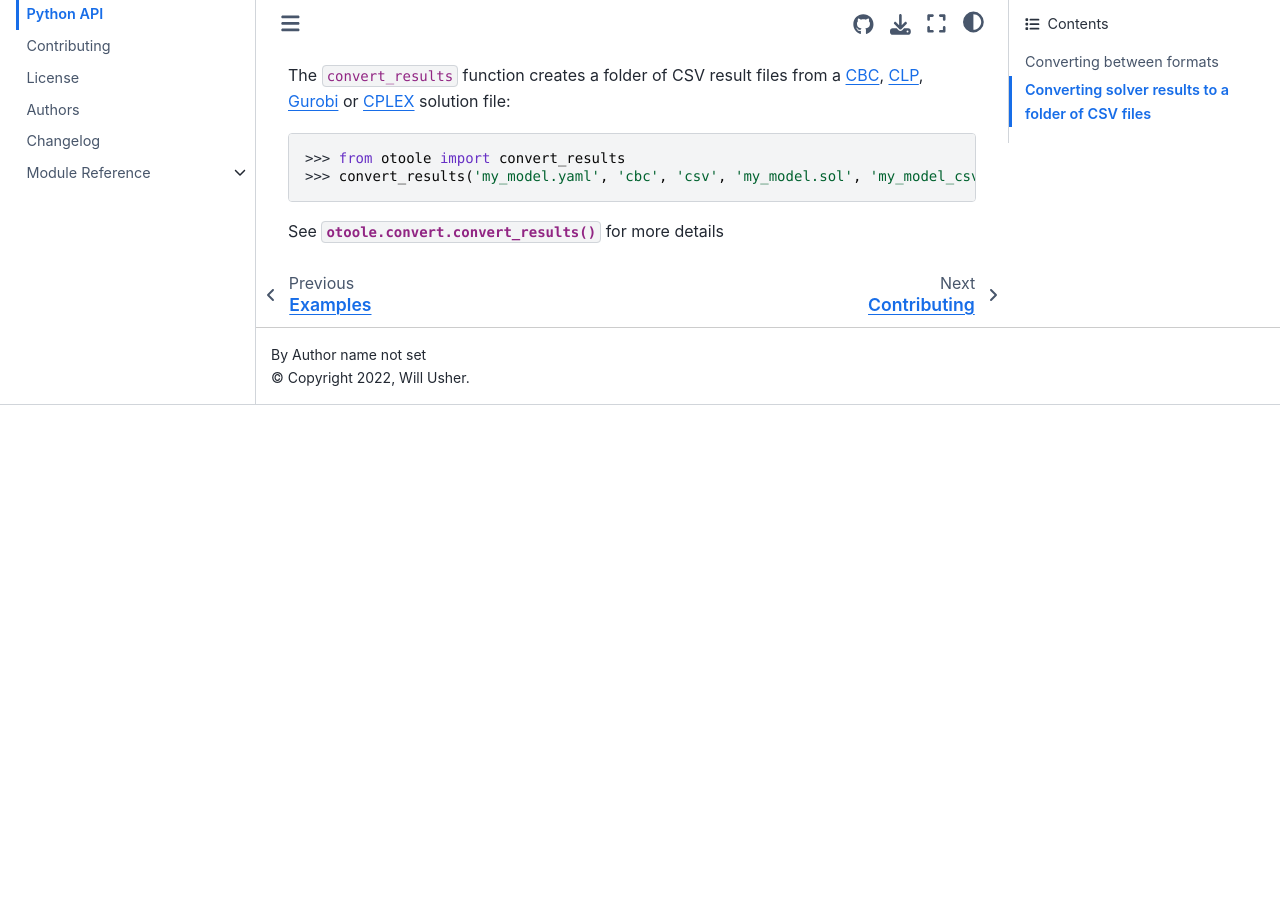
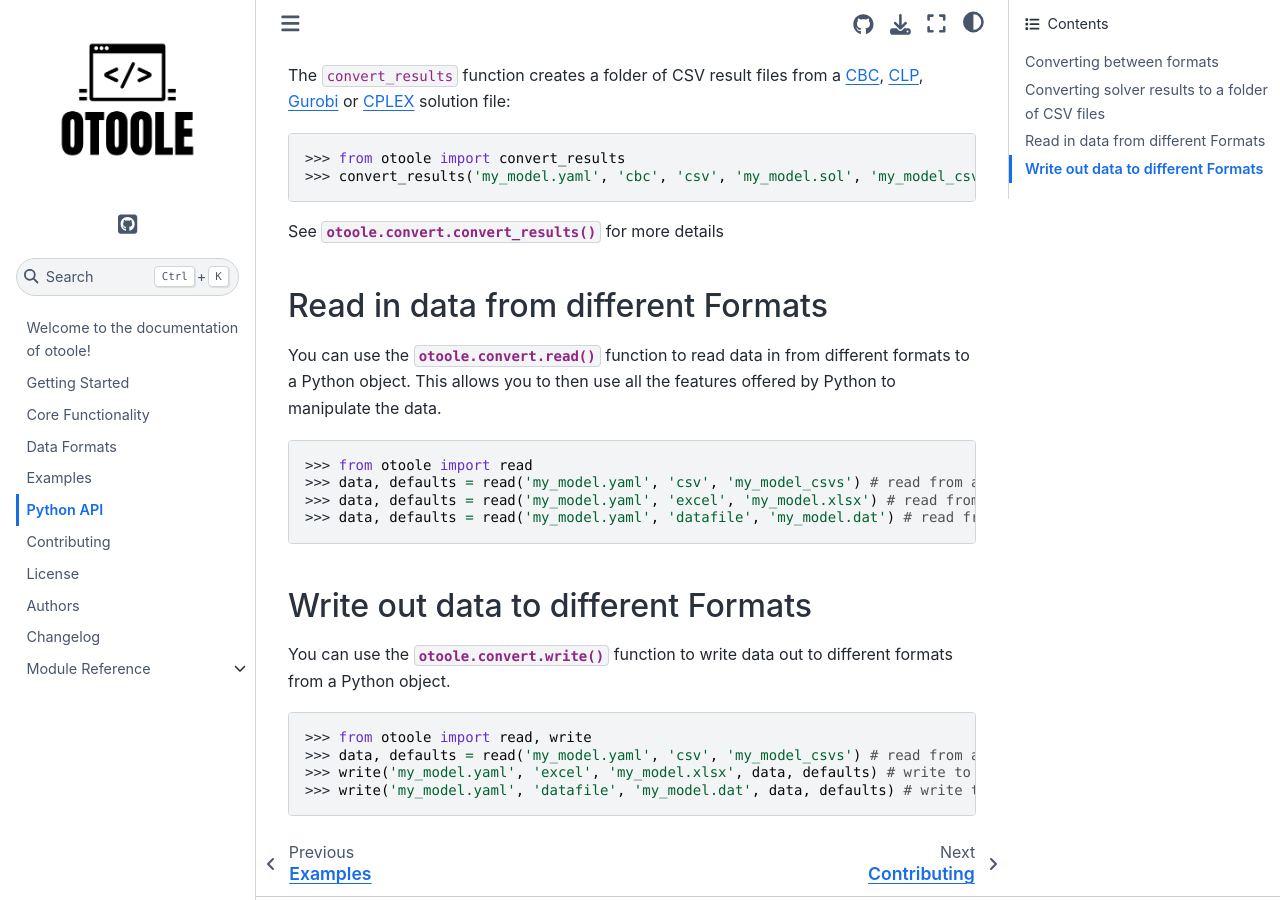
Before and after one commit to OSeMOSYS/otoole, a Sphinx documentation site: the page built from docs/convert.rst, in a window 1280 px wide and 900 px high, scrolled down 617 px. Built offline with Sphinx 7.4.7 and the Sphinx Book theme 1.1.4, drawn with Linux system fonts in a browser that asks for light colours; before the commit the page ends 1022 px from its top, so only the background shows below that.

Commit message:
Add read and write to docs

```diff
--- a/docs/convert.rst
+++ b/docs/convert.rst
@@ -31,6 +31,28 @@ Gurobi_ or CPLEX_ solution file::
 
 See :func:`otoole.convert.convert_results` for more details
 
+Read in data from different Formats
+-----------------------------------
+
+You can use the :py:func:`otoole.convert.read` function to read data in from different formats to a Python object.
+This allows you to then use all the features offered by Python to manipulate the data.
+
+>>> from otoole import read
+>>> data, defaults = read('my_model.yaml', 'csv', 'my_model_csvs') # read from a folder of csv files
+>>> data, defaults = read('my_model.yaml', 'excel', 'my_model.xlsx') # read from an Excel file
+>>> data, defaults = read('my_model.yaml', 'datafile', 'my_model.dat') # read from a GNU MathProg datafile
+
+Write out data to different Formats
+-----------------------------------
+
+You can use the :py:func:`otoole.convert.write` function to write data out to different formats from a Python object.
+
+>>> from otoole import read, write
+>>> data, defaults = read('my_model.yaml', 'csv', 'my_model_csvs') # read from a folder of csv files
+>>> write('my_model.yaml', 'excel', 'my_model.xlsx', data, defaults) # write to an Excel file
+>>> write('my_model.yaml', 'datafile', 'my_model.dat', data, defaults) # write to a GNU MathProg datafile
+
+
 .. _CBC: https://github.com/coin-or/Cbc
 .. _CLP: https://github.com/coin-or/Clp
 .. _CPLEX: https://www.ibm.com/products/ilog-cplex-optimization-studio/cplex-optimizer
```
